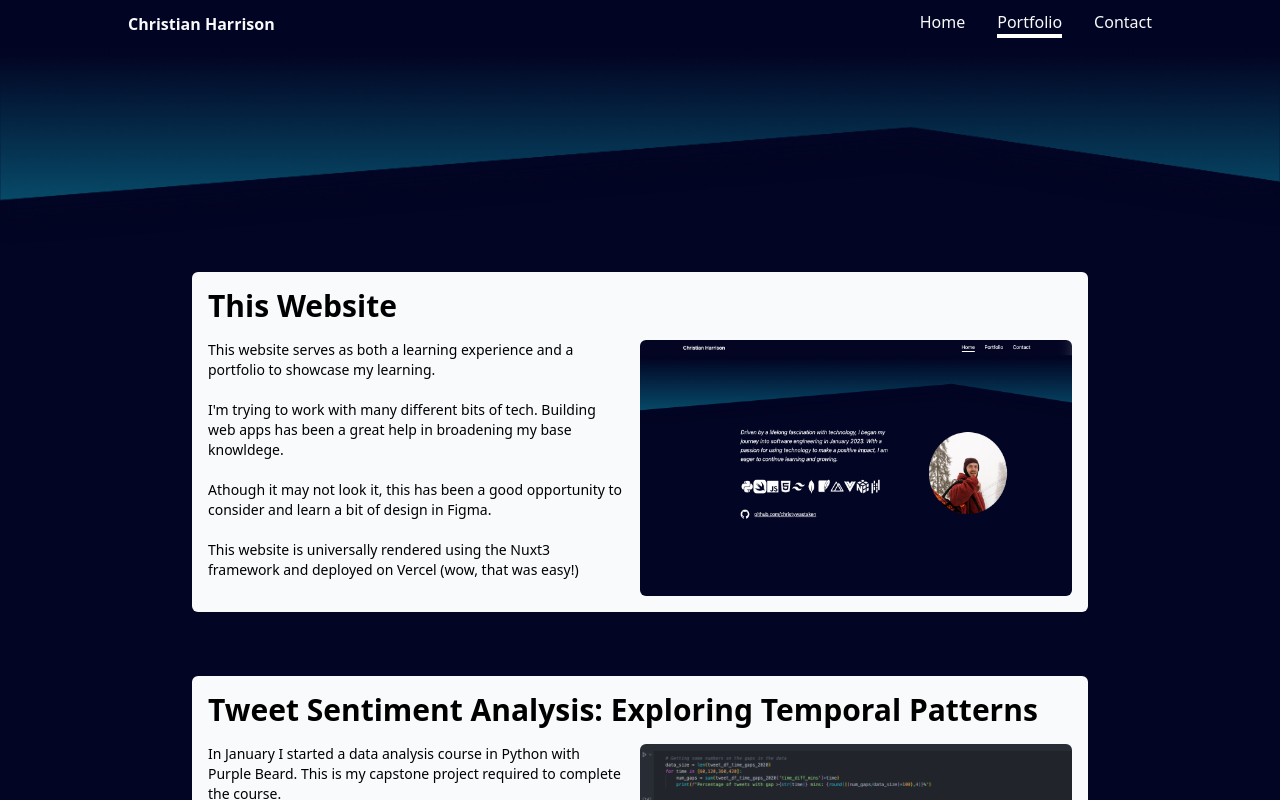
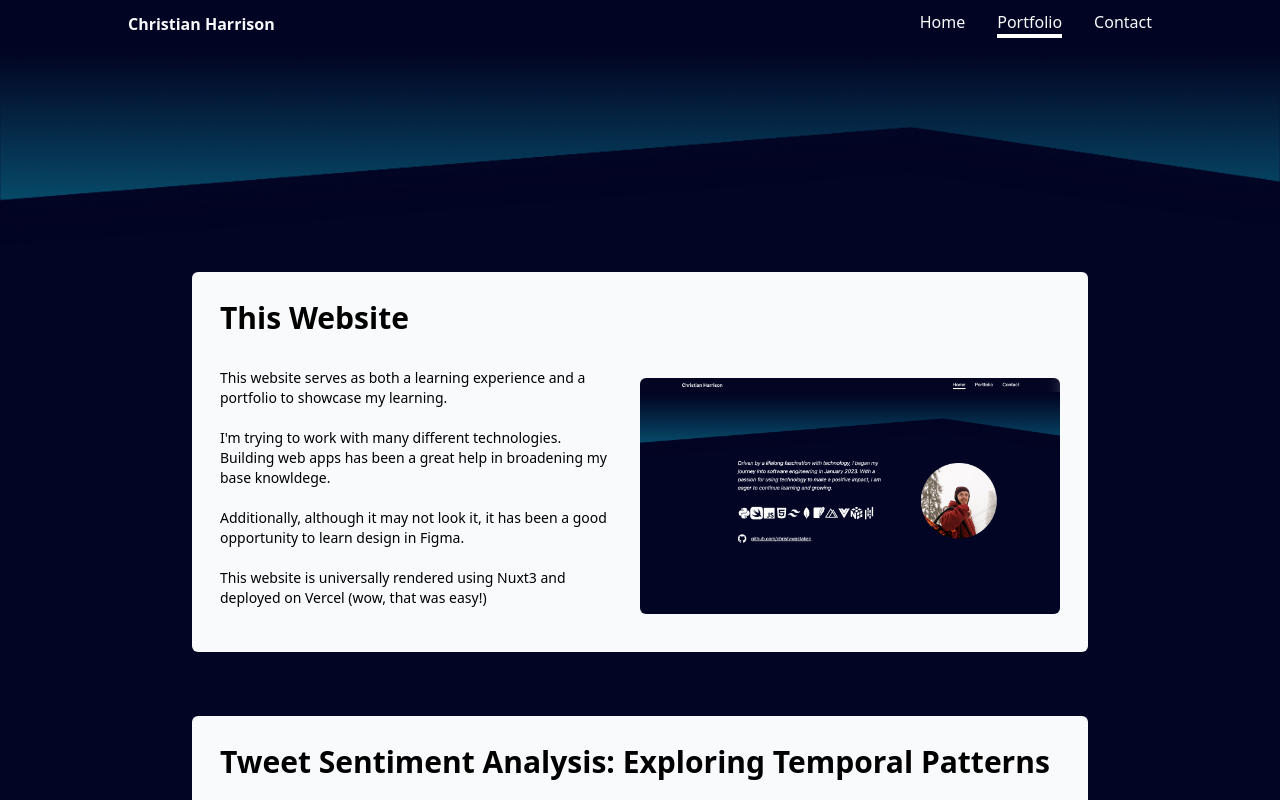
Before and after one commit to christywastaken/christianharrison, a Nuxt app: page /portfolio in a window 1280 px wide. Built offline with nearby package versions, Linux system fonts and the light colour scheme.

Commit message:
New copy added

```diff
--- a/components/BlogPostDesktop.vue
+++ b/components/BlogPostDesktop.vue
@@ -2,10 +2,10 @@
 <template>
   <div class="">
     <a :href="link" target="_blank" class="absolute top-0 left-0 hover:white-shadow" />
-    <a :href="link" target="_blank" class="flex flex-col justify-center p-4 my-4 rounded-md bg-slate-50 max-w-4xl hover:white-shadow">
-      <h2 class="md:text-3xl text-xl font-bold">{{ title }}</h2>
-      <div class="flex flex-row justify-center pt-4">
-        <p class="w-1/2 mb-4 text-sm pe-4" v-html="about"></p>
+    <a :href="link" target="_blank" class="flex flex-col justify-center p-7 my-4 rounded-md bg-slate-50 max-w-4xl hover:white-shadow">
+      <h2 class="md:text-3xl text-xl font-bold mb-4">{{ title }}</h2>
+      <div class="flex flex-row justify-center pt-4 space-x-8 items-center">
+        <p class="w-1/2 mb-4 text-sm" v-html="about"></p>
         <img :src="imageSrc" class=" w-1/2 h-auto rounded-md" />
       </div>
     </a>
--- a/config/index.ts
+++ b/config/index.ts
@@ -9,10 +9,10 @@ export const menuItems: MenuItem[] = [
 ];
 
 export const blogPostItems: BlogPostItem[] = [
-  { title:"This Website", about:`This website serves as both a learning experience and a portfolio to showcase my learning.<br/><br/>I'm trying to work with many different bits of tech. Building web apps has been a great help in broadening my base knowldege.<br/><br/>Athough it may not look it, this has been a good opportunity to consider and learn a bit of design in Figma.<br/><br/>This website is universally rendered using the Nuxt3 framework and deployed on Vercel (wow, that was easy!)`, link:"https://github.com/christywastaken/christianharrison", image: "/blog_post_images/christianharrison.png" },
-  { title:"Tweet Sentiment Analysis: Exploring Temporal Patterns", about:"In January I started a data analysis course in Python with Purple Beard. This is my capstone project required to complete the course.<br/><br/> This project explores temporal changes in the sentiment of tweets in my hometown in 2020 using a RoBERTa-base model for the sentiment analysis.<br/><br/> The data was collected with a Selenium scraper I created as Twitter API access is now a little out of my price range...<br/><br/> Pands, Numpy, Scikit, Scipy, Matplotlib & Seaborn are used for the data analysis and displaying data. ", link:"https://github.com/christywastaken/twitter-sentiment-analysis", image:"/blog_post_images/tweet-sentiment-anlysis.png" },
-  { title:"Twitscrape - A Seleniumwire Twitter Scraping Package", about:"I created this scraper as a way of getting tweets without having access to the Twitter API. It’s published as a PyPI packaged that I’m updating as frequently as possible to keep up with Twitters’ changes (as I write this, the scraper is broken due to twitter adding a new auth loop. I have a fix ready, but not implemented.)<br><br/>I use Seleniumwire to navigate the page while also reading the incoming requests to get the tweet data and monitoring the rate-limit.<br/><br/>I intend to add multithreading to increase the rate of tweet scraping as a partial fix to the rate limiter. <br><br/>This project continues to be both incredibly satisfying and incredibly frustrating.", link:"https://pypi.org/project/twitscrape/", image:"blog_post_images/twitscrape.png" },
-  { title:"SendJoy Web App", about:"They say the kindest acts are those done with nothing expected in return. SendJoy embodies this, allowing anyone to anonymously send goodwill messages around the world.<br/><br/>SendJoy utilises AI to analyse the messages ensuring only those containing good intent and positive sentiment are passed on to the recipient.<br/><br/>The web app is built on Nuxt3, interacting with a Python API for the sentiment analysis and data flow/management.<br/><br>Feel free to send some love and joy to those you hold close!", link:"https://sendjoy.app", image:"/blog_post_images/sendjoy.png" },
-  { title:"Python API for SendJoy Backend", about:"This Flask API is primarily built to handle sentiment analysis for the SendJoy app.<br/><br/>The actual sentiment analysis section has been redacted in this cloned repo to stop bad actors exploiting the app.<br/><br/>The API also automatically posts to Instagram - sensitive data is removed from the raw messages using NLP and Pillow generates an image from the text, which gets posted.<br/><br/>This API is hosted on DigitalOcean hooked up to a MongoDB Atlas instance.<br/><br/>Currently this isn't public as I want to double check for vulnerbalities before open-sourcing.", link:"https://github.com/christywastaken/", image:"/blog_post_images/python-api.png"},
-  { title:"iOS App for SendJoy Backend Utilities", about:"After fiddling on with Retool and realising it didn't have the functionality to support our needs, I made this iOS app using swift (another great learning opportunity).<br/><br/>This app allows me to control some of the SendJoy backend utilties when I'm AFK.<br/><br/>Messages that don't pass our benchmark for positive sentiment land in this app for manual review.<br/><br/>This app is also used for vetting which messages I wish to share on social media.", link:"https://github.com/christywastaken/", image:"/blog_post_images/ios-app-sendjoy.png"},
+  { title:"This Website", about:`This website serves as both a learning experience and a portfolio to showcase my learning.<br/><br/>I'm trying to work with many different technologies. Building web apps has been a great help in broadening my base knowldege.<br/><br/>Additionally, although it may not look it, it has been a good opportunity to learn design in Figma.<br/><br/>This website is universally rendered using Nuxt3 and deployed on Vercel (wow, that was easy!)`, link:"https://github.com/christywastaken/christianharrison", image: "/blog_post_images/christianharrison.png" },
+  { title:"Tweet Sentiment Analysis: Exploring Temporal Patterns", about:"In January I started a Python data analysis course with Purple Beard. This is my capstone project required to complete the course.<br/><br/> This project explores temporal changes in the sentiment of tweets in my hometown in 2020 using a RoBERTa-base model for the sentiment analysis.<br/><br/>I created a Selenium web scraper to collect the data as Twitter API access is now a little out of my price range...<br/><br/> Pands, Numpy, Scikit, Scipy, Matplotlib & Seaborn are used for the analysis and displaying of data. ", link:"https://github.com/christywastaken/twitter-sentiment-analysis", image:"/blog_post_images/tweet-sentiment-anlysis.png" },
+  { title:"Twitscrape - A Seleniumwire Twitter Scraping Package", about:"I created this scraper as a way of acquiring tweets without having access to the Twitter API. It’s published as a PyPI packaged that I’m updating as frequently as possible to keep up with Twitter's changes (as I write this, the scraper is broken due to twitter adding a new auth loop. I have a fix ready, but not implemented.)<br><br/>I use Seleniumwire to navigate the page while also reading the incoming requests to get the tweet data and monitoring the rate-limit.<br/><br/>I intend to add multithreading to increase the rate of tweet scraping as a partial fix to the rate limiter. <br><br/>This project continues to be both incredibly satisfying and incredibly frustrating.", link:"https://pypi.org/project/twitscrape/", image:"blog_post_images/twitscrape.png" },
+  { title:"SendJoy Web App", about:"They say the kindest acts are those done with nothing expected in return. SendJoy embodies this, allowing anyone to anonymously send goodwill messages around the world.<br/><br/>SendJoy utilises a LLM to analyse the messages ensuring only those containing good intent and positive sentiment are passed on to the recipient.<br/><br/>The web app is built on Nuxt3, interacting with a Python API for the sentiment analysis and data flow / management.<br/><br>Feel free to send some love and joy to those you hold close!", link:"https://sendjoy.app", image:"/blog_post_images/sendjoy.png" },
+  { title:"Python API for SendJoy Backend", about:"This Flask API is primarily built to handle sentiment analysis for the SendJoy app.<br/><br/>The actual sentiment analysis section has been redacted in this cloned repo to stop bad actors exploiting the app.<br/><br/>It also generates images using Pillow from the message content and automatically posts to Instagram using the Facebook API. Sensitive data is removed from the raw messages using NLP.<br/><br/>The API is hosted on DigitalOcean hooked up to a MongoDB Atlas instance.<br/><br/>Currently this isn't public as I want to double check for vulnerbalities before open-sourcing.", link:"https://github.com/christywastaken/", image:"/blog_post_images/python-api.png"},
+  { title:"iOS App for SendJoy Backend Utilities", about:"After fiddling on with Retool and realising it didn't have the functionality to support my needs, I made this iOS app using swift (another great learning opportunity).<br/><br/>This app allows me to control some of the SendJoy backend utilties when I'm AFK.<br/><br/>Messages that don't pass our benchmark for positive sentiment land in this app for manual review.<br/><br/>This app is also used for vetting the messages I feed into the Flask API for posting on social media.", link:"https://github.com/christywastaken/", image:"/blog_post_images/ios-app-sendjoy.png"},
 ];
```
